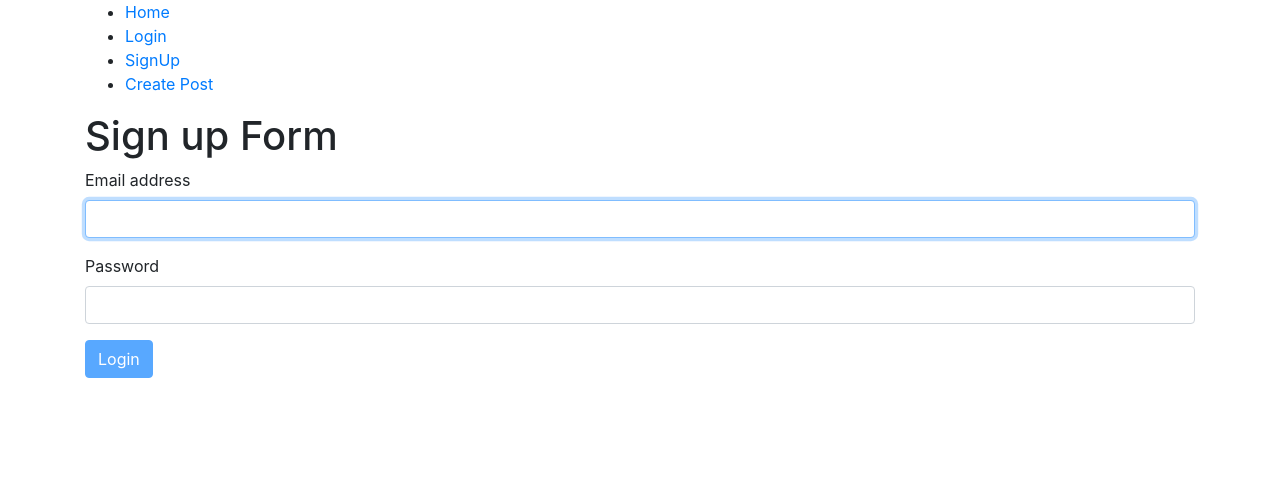
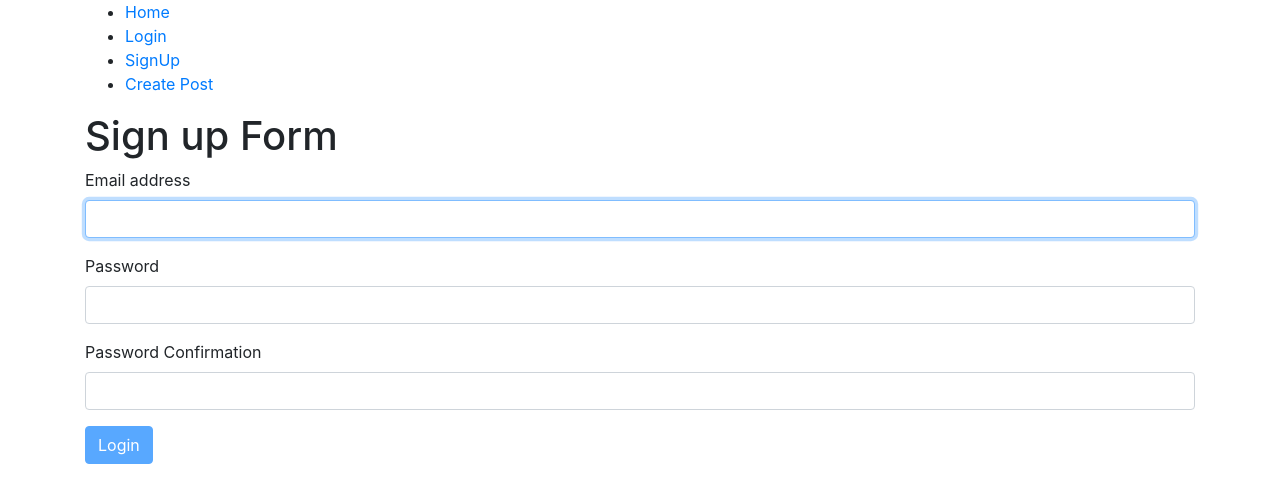
Before and after one commit to christianbiring1/Art_gallery_App, a React (Create React App) app: page /product in a window 1280 px wide. Shown: the top 502 px of the page. Built offline with nearby package versions, Linux system fonts and the light colour scheme.

Commit message:
Add the password confirmation validation

```diff
--- a/src/components/auth/signUp.jsx
+++ b/src/components/auth/signUp.jsx
@@ -7,14 +7,16 @@ class SignUpForm extends Component {
   state = {
     user: {
       email: '',
-      password: ''
+      password: '',
+      password_confirm: ''
     },
     errors: {}
   }
 
   schema = {
     email: Joi.string().required().email().label('Email'),
-    password: Joi.string().required().min(6).label('Password')
+    password: Joi.string().required().min(6).label('Password'),
+    password_confirm: Joi.string().required().min(6)
   };
 
   validate = () => {
@@ -29,12 +31,19 @@ class SignUpForm extends Component {
 
   handleSubmit = async (e) => {
     e.preventDefault();
+    const { email, password, password_confirm } = this.state.user;
     const errors = this.validate();
     this.setState({ errors: errors || {} });
     if (errors) return;
+    if (password !== password_confirm) {
+      const errors = { ...this.state.errors };
+      errors.password_confirm = 'The password should match';
+      this.setState({ errors });
+      console.log(errors);
+      return;
+    };
     //  call the server
 
-    const { email, password } = this.state.user;
     const user = await createUserWithEmailAndPassword(auth, email, password);
     console.log(user);
   }
@@ -90,6 +99,18 @@ class SignUpForm extends Component {
             />
             {errors['password'] && <div className='alert alert-danger'>{errors.password}</div>}
           </div>
+          <div className="form-group">
+            <label htmlFor="password_confirmation">Password Confirmation</label>
+            <input
+              type="password"
+              className='form-control'
+              id='password_confirmation'
+              name='password_confirm'
+              value={user.password_confirm}
+              onChange={this.handleChange}
+            />
+            {errors['password_confirm'] && <div className='alert alert-danger'>{errors.password_confirm}</div>}
+          </div>
           <button
             type="submit"
             className='btn btn-primary'
```
